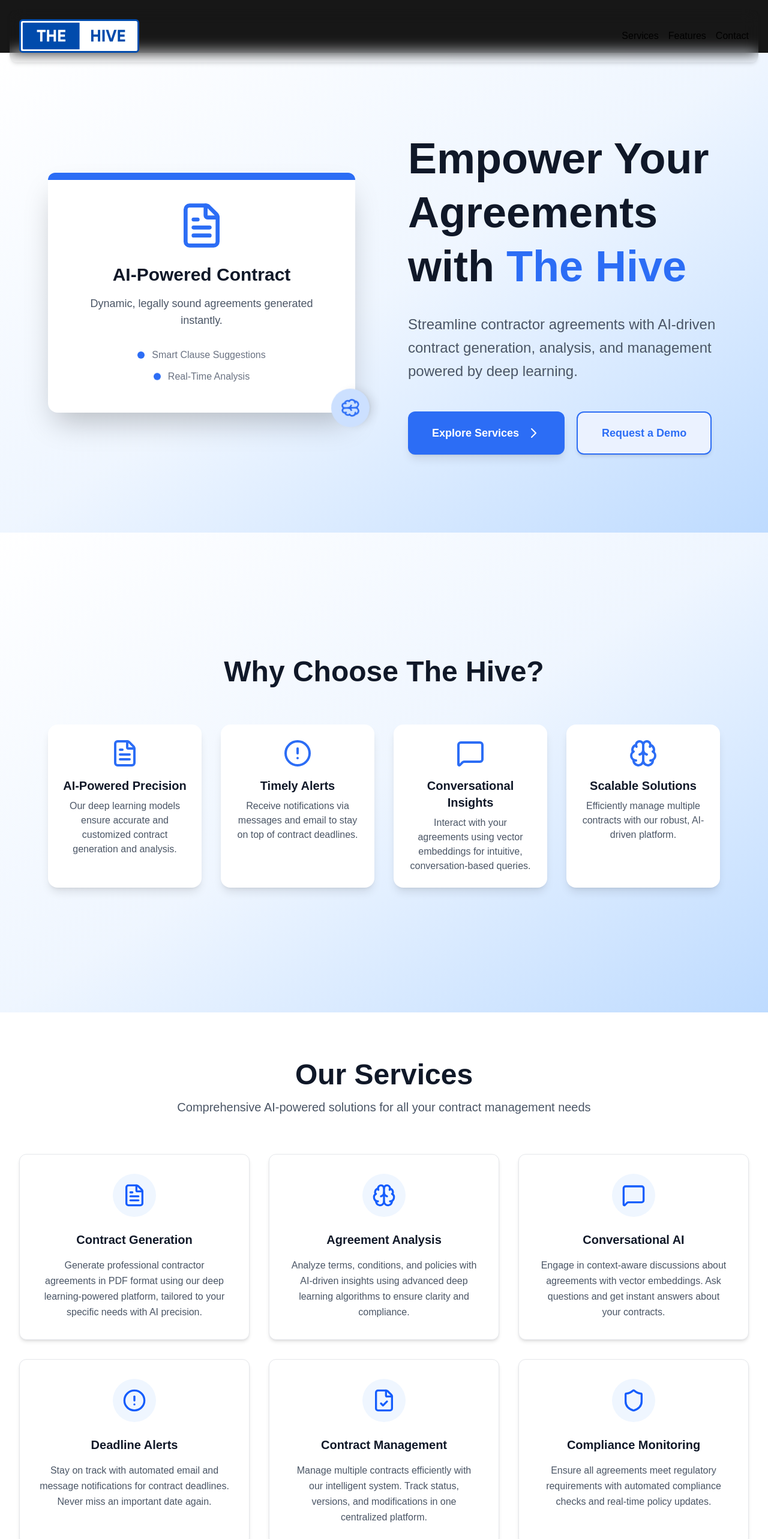
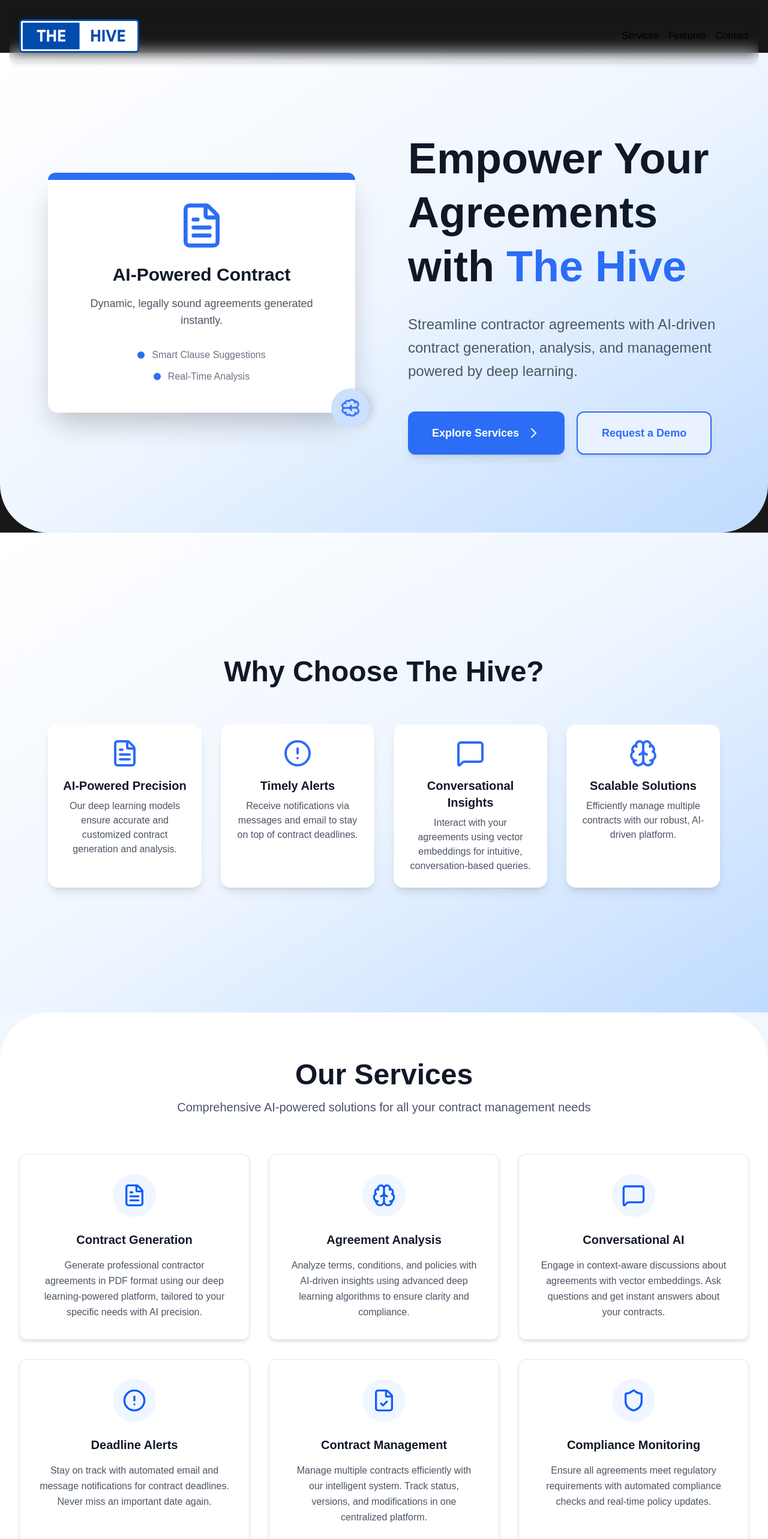
Before and after one commit to SHIBINSHA02/The-Hive, a Next.js app: page / in a window 1280 px wide. Shown: the top 2566 px of the page at 60% size. Built offline with nearby package versions, Linux system fonts and the light colour scheme.

Commit message:
aded curving in componetn entry

```diff
--- a/app/(landing)/_components/Hero.tsx
+++ b/app/(landing)/_components/Hero.tsx
@@ -11,7 +11,7 @@ export default function Hero() {
   }, []);
 
   return (
-    <section className="bg-gradient-to-br from-white via-blue-50 to-blue-200 min-h-screen flex items-center overflow-hidden pt-16 sm:pt-0">
+    <section className="bg-gradient-to-br from-white via-blue-50 to-blue-200 min-h-screen flex items-center overflow-hidden pt-16 sm:pt-0 rounded-b-[80px]">
       <div className="w-full px-4 sm:px-6 lg:px-12 xl:px-20">
         <div className="max-w-[1600px] mx-auto">
           <div className="grid grid-cols-1 lg:grid-cols-2 gap-12 lg:gap-16 xl:gap-20 items-center">
--- a/app/(landing)/_components/Services.tsx
+++ b/app/(landing)/_components/Services.tsx
@@ -1,3 +1,4 @@
+// app/(landing)/_components/Services.tsx
 "use client"
 import React from 'react';
 import { FileText, AlertCircle, MessageSquare, Brain, FileCheck, Shield } from 'lucide-react';
@@ -24,8 +25,9 @@ export default function Services() {
       `}</style>
 
       {/* Changed background to solid white */}
-      <section id="services" className="py-20 bg-white">
-        <div className="max-w-7xl mx-auto px-4 sm:px-6 lg:px-8">
+      <section id="services" className="bg-[#f1f7ff]">
+        <div className='py-20 bg-white rounded-t-[80px]'>
+        <div className="max-w-7xl mx-auto px-4 sm:px-6 lg:px-8 rounded-t-4xl">
           <div className="text-center mb-16">
             {/* Reverted text color to dark for better contrast on white background */}
             <h2 className="text-4xl md:text-5xl font-bold text-gray-900 mb-4">Our Services</h2>
@@ -86,6 +88,7 @@ export default function Services() {
             ))}
           </div>
         </div>
+        </div>
       </section>
     </>
   );
--- a/app/globals.css
+++ b/app/globals.css
@@ -16,7 +16,7 @@
 @media (prefers-color-scheme: dark) {
   :root {
     --background: #0a0a0a;
-    --foreground: #ededed;
+    --foreground: #ffffff;
   }
 }
 
```
